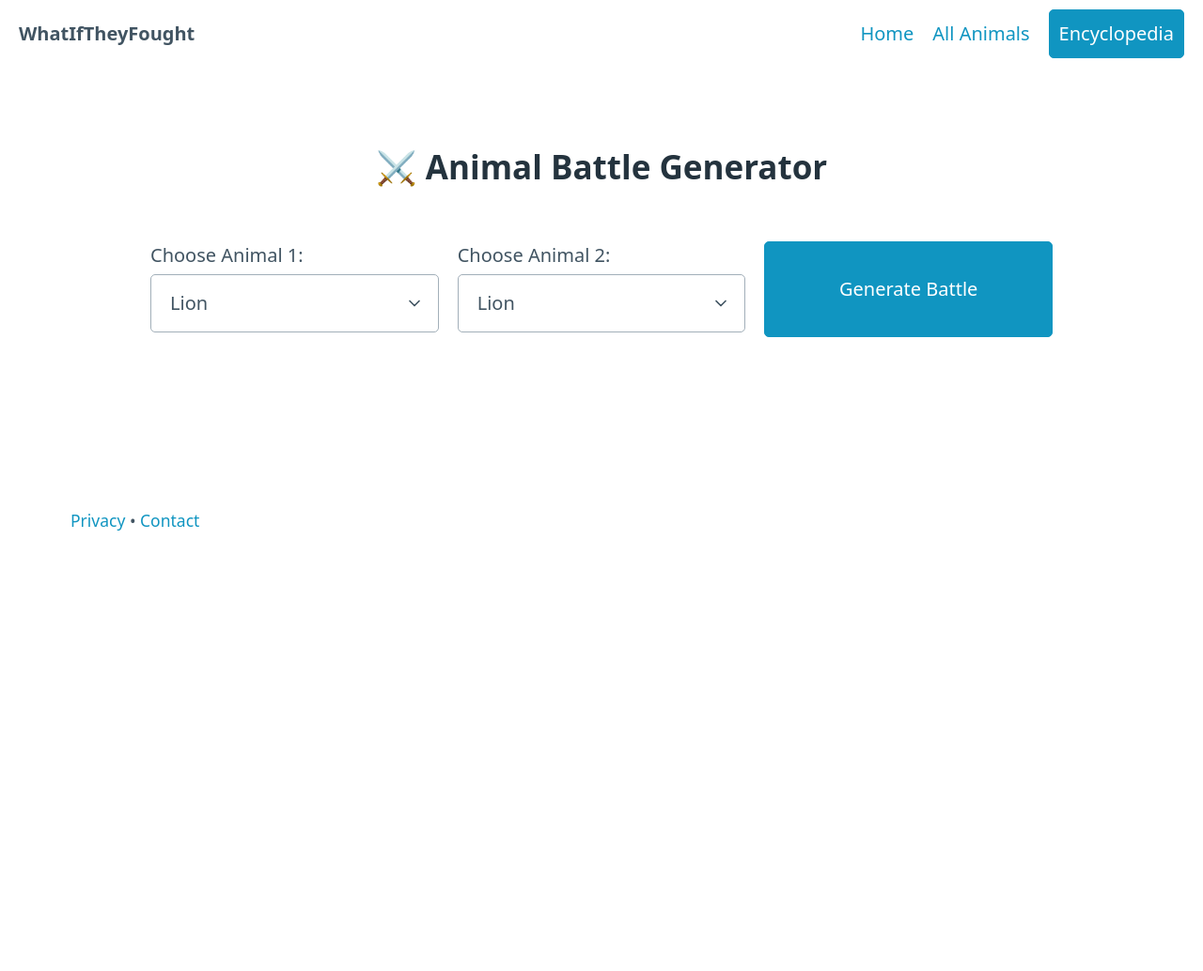
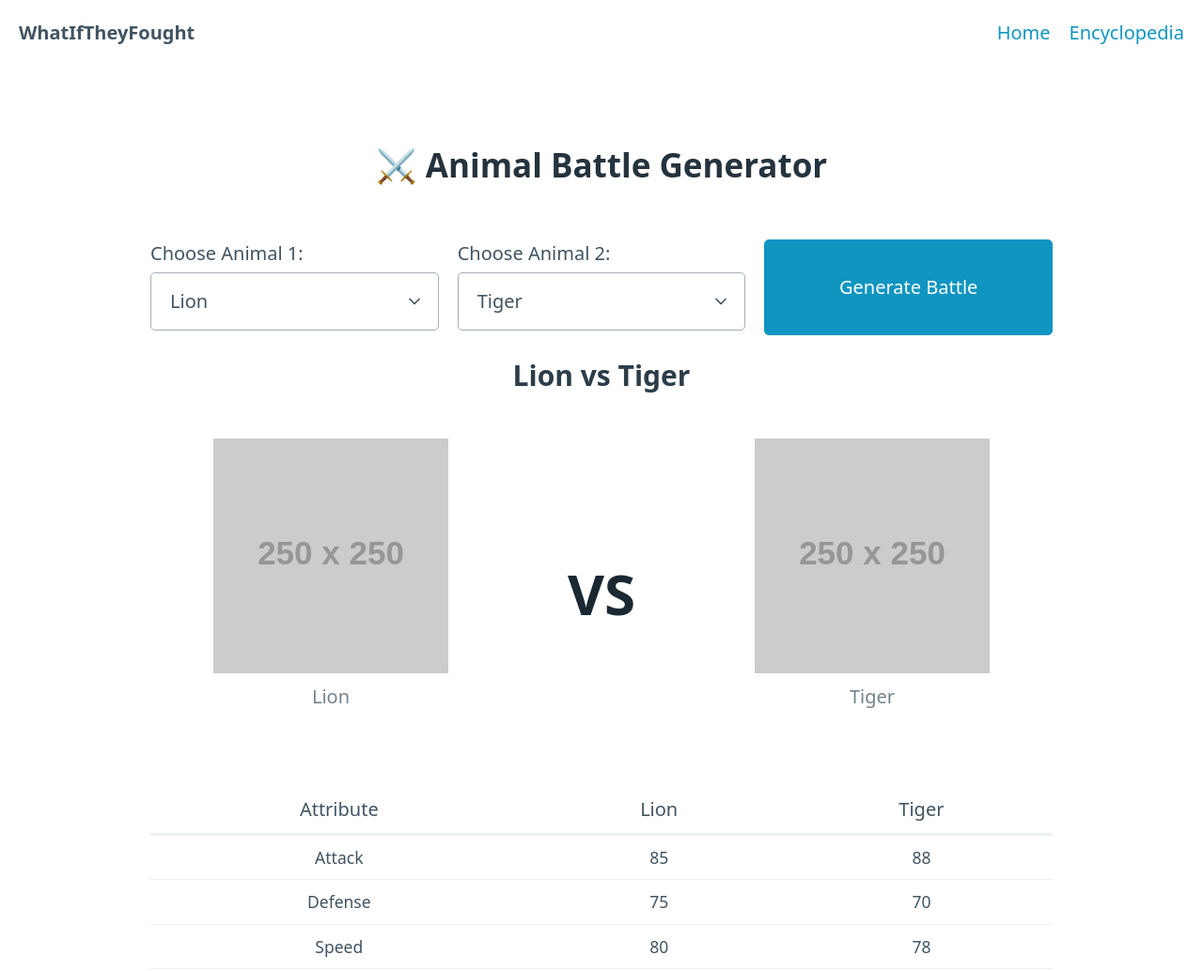
Before and after one commit to datouwanzi/whatiftheyfought, a plain HTML site: page battle-generator.html in a window 1280 px wide. Shown: the top 1034 px of the page at 94% size. Before the commit the page ends 800 px from the top, so only its background shows below. Drawn offline with nearby package versions, Linux system fonts and the light colour scheme; placeholder pictures from the web are drawn by us.

Commit message:
Update battle-generator.html

```diff
--- a/battle-generator.html
+++ b/battle-generator.html
@@ -44,8 +44,7 @@
     </ul>
     <ul>
       <li><a href="index.html">Home</a></li>
-      <li><a href="#">All Animals</a></li>
-      <li><a href="encyclopedia.html" role="button">Encyclopedia</a></li>
+      <li><a href="encyclopedia.html">Encyclopedia</a></li>
     </ul>
   </nav>
 
@@ -72,7 +71,6 @@
 
   <script>
     const animals = {
-      // 🦁 哺乳类
       "Lion": { image: "https://via.placeholder.com/250x250?text=Lion", attack: 85, defense: 75, speed: 80, intelligence: 60, weight: 190 },
       "Tiger": { image: "https://via.placeholder.com/250x250?text=Tiger", attack: 88, defense: 70, speed: 78, intelligence: 65, weight: 220 },
       "Gorilla": { image: "https://via.placeholder.com/250x250?text=Gorilla", attack: 80, defense: 70, speed: 65, intelligence: 75, weight: 160 },
@@ -82,21 +80,13 @@
       "Rhino": { image: "https://via.placeholder.com/250x250?text=Rhino", attack: 93, defense: 85, speed: 40, intelligence: 40, weight: 2300 },
       "Wolf": { image: "https://via.placeholder.com/250x250?text=Wolf", attack: 70, defense: 60, speed: 85, intelligence: 55, weight: 50 },
       "Leopard": { image: "https://via.placeholder.com/250x250?text=Leopard", attack: 78, defense: 65, speed: 88, intelligence: 58, weight: 90 },
-
-      // 🐍 爬行类
       "Crocodile": { image: "https://via.placeholder.com/250x250?text=Crocodile", attack: 87, defense: 80, speed: 45, intelligence: 30, weight: 500 },
       "Komodo Dragon": { image: "https://via.placeholder.com/250x250?text=Komodo+Dragon", attack: 70, defense: 60, speed: 40, intelligence: 25, weight: 90 },
       "Anaconda": { image: "https://via.placeholder.com/250x250?text=Anaconda", attack: 80, defense: 70, speed: 30, intelligence: 20, weight: 250 },
-
-      // 🦅 鸟类
       "Harpy Eagle": { image: "https://via.placeholder.com/250x250?text=Harpy+Eagle", attack: 60, defense: 50, speed: 95, intelligence: 45, weight: 9 },
       "Owl": { image: "https://via.placeholder.com/250x250?text=Owl", attack: 45, defense: 40, speed: 80, intelligence: 40, weight: 4 },
-
-      // 🌊 海洋
       "Great White Shark": { image: "https://via.placeholder.com/250x250?text=Shark", attack: 92, defense: 80, speed: 60, intelligence: 30, weight: 1100 },
       "Orca": { image: "https://via.placeholder.com/250x250?text=Orca", attack: 95, defense: 85, speed: 65, intelligence: 65, weight: 5400 },
-
-      // 🦖 史前
       "T-Rex": { image: "https://via.placeholder.com/250x250?text=T-Rex", attack: 100, defense: 85, speed: 50, intelligence: 40, weight: 8000 },
       "Mammoth": { image: "https://via.placeholder.com/250x250?text=Mammoth", attack: 85, defense: 90, speed: 30, intelligence: 45, weight: 6500 }
     };
@@ -105,6 +95,7 @@
     const select2 = document.getElementById("animal2");
     const resultDiv = document.getElementById("battleResult");
 
+    function populateOptions() {
       Object.keys(animals).forEach(name => {
         const option1 = document.createElement("option");
         option1.value = name;
@@ -113,9 +104,9 @@
         select1.appendChild(option1);
         select2.appendChild(option2);
       });
+    }
 
-    document.getElementById("battleForm").addEventListener("submit", function (e) {
-      e.preventDefault();
+    function generateBattle() {
       const a1 = animals[select1.value];
       const a2 = animals[select2.value];
 
@@ -154,7 +145,20 @@
           <p><strong>Likely Winner: ${winner}</strong></p>
         </div>
       `;
+    }
+
+    document.getElementById("battleForm").addEventListener("submit", function (e) {
+      e.preventDefault();
+      generateBattle();
     });
+
+    // 初始化页面
+    populateOptions();
+    window.onload = () => {
+      select1.value = "Lion";
+      select2.value = "Tiger";
+      generateBattle();
+    };
   </script>
 </body>
 </html>
```
Lines whose indentation alone changed are shown as unchanged.
